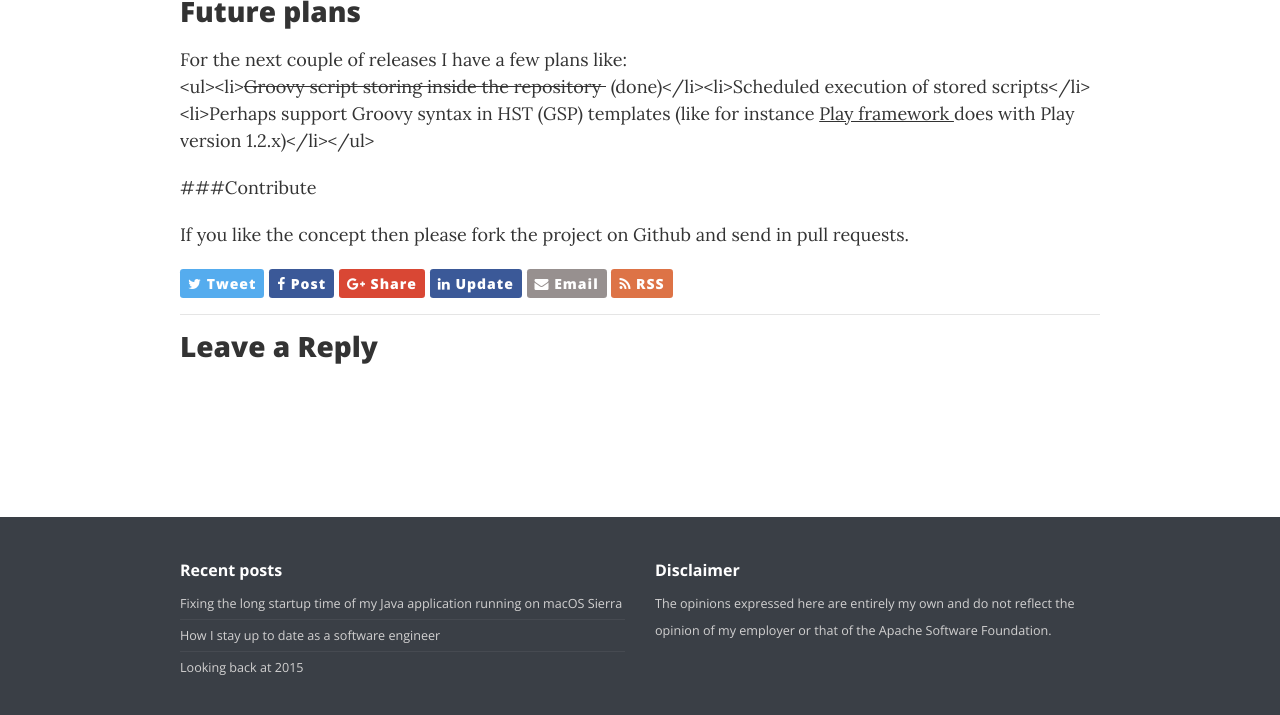
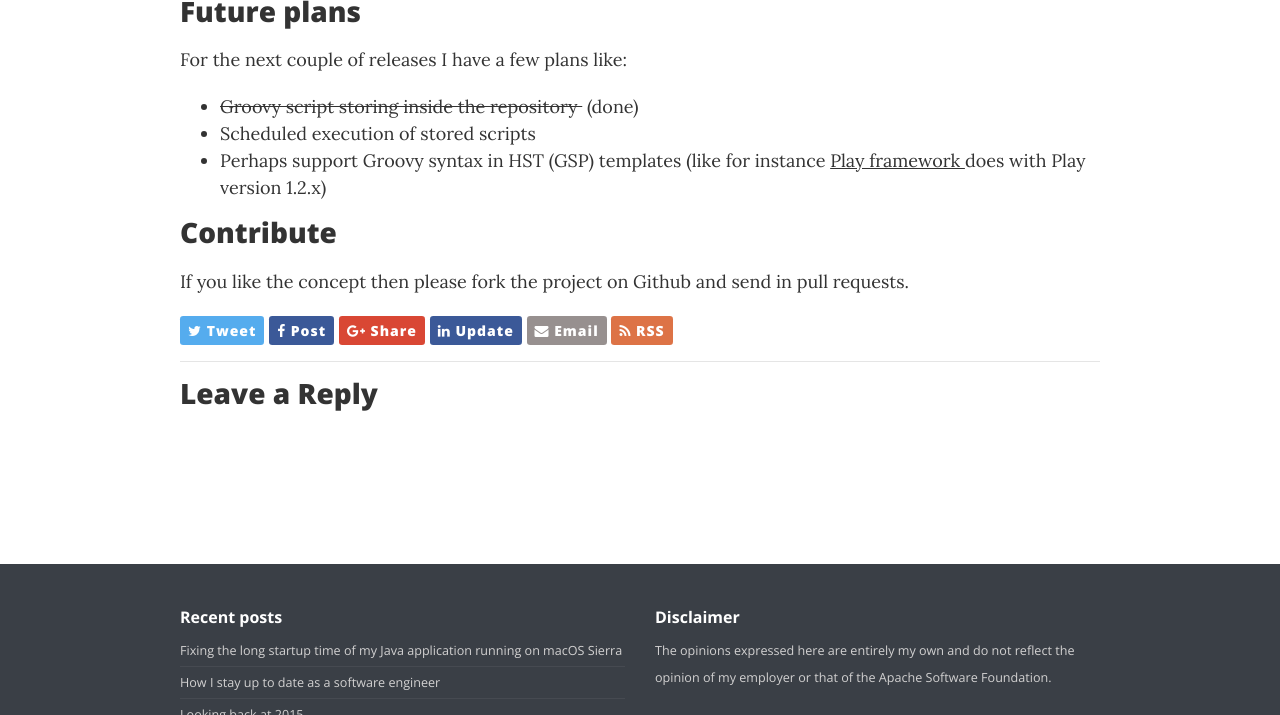
Before and after one commit to jreijn/jreijn.github.com, a Jekyll site: the page built from _posts/2012-05-07-introducing-hippo-cms-groovy-add-on.markdown, in a window 1280 px wide and 900 px high, scrolled down 2205 px, cut to the strip 185-900 px from the top of the window. Built offline with Jekyll 4.4.1, drawn with Linux system fonts in a browser that asks for light colours; comment, search, counter and statistics services are not loaded.

Commit message:
Fix formatting of post

```diff
--- a/_posts/2012-05-07-introducing-hippo-cms-groovy-add-on.markdown
+++ b/_posts/2012-05-07-introducing-hippo-cms-groovy-add-on.markdown
@@ -43,8 +43,10 @@ The features implemented right now are:<br /><ul><li>Script execution from the C
 
 ### Future plans
 
-For the next couple of releases I have a few plans like:<br /><ul><li><strike>Groovy script storing inside the repository&nbsp;</strike> (done)</li><li>Scheduled execution of stored scripts</li><li>Perhaps support Groovy syntax in HST (GSP) templates (like for instance <a href="http://www.playframework.org/" target="_blank">Play framework </a>does with Play version 1.2.x)</li></ul>
+For the next couple of releases I have a few plans like:
+<ul><li><strike>Groovy script storing inside the repository&nbsp;</strike> (done)</li><li>Scheduled execution of stored scripts</li><li>Perhaps support Groovy syntax in HST (GSP) templates (like for instance <a href="http://www.playframework.org/" target="_blank">Play framework </a>does with Play version 1.2.x)</li>
+</ul>
 
-###Contribute
+### Contribute
 
 If you like the concept then please fork the project on Github and send in pull requests.
```
